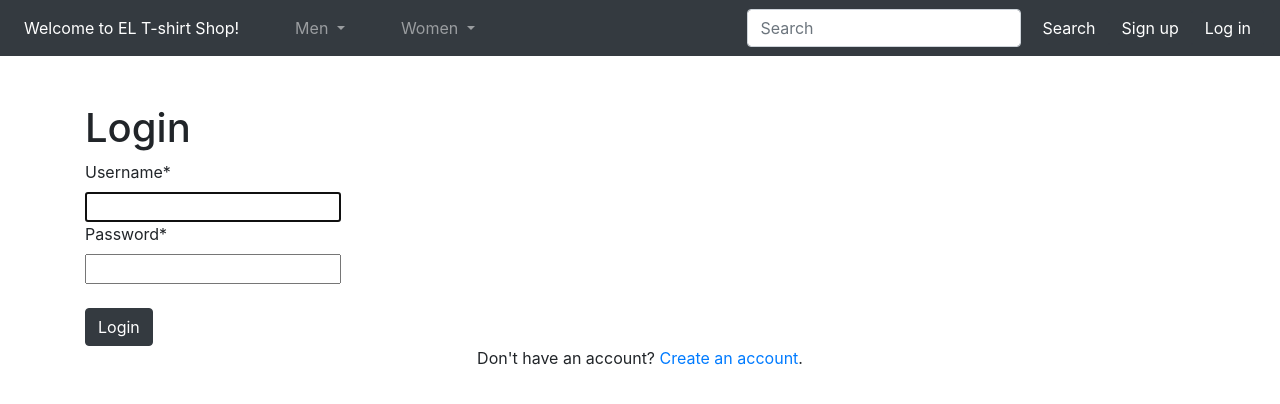
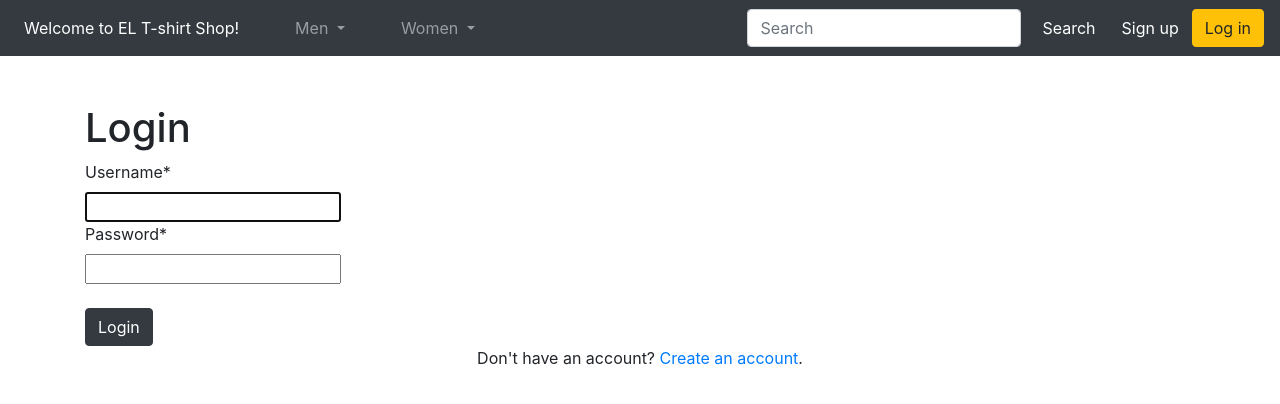
Before and after one commit to EAGULE999/ELT-shirt-project, a Django app: page /login in a window 1280 px wide. Shown: the top 404 px of the page. Run offline with Django 3.2, Linux system fonts and the light colour scheme; data comes from the database, SQL or seed files in the repository; some libraries are stand-ins or nearby versions.

Commit message:
Login/Register buttons

```diff
--- a/templates/shop/base.html
+++ b/templates/shop/base.html
@@ -55,8 +55,8 @@
         </form>
 
     </div>
-    <button class="btn btn-dark" href="{% url 'register' %}">Sign up</a>
-    <button class="btn btn-dark" href="{% url 'login' %}">Log in</a>
+     <a <button class="btn btn-dark" href="{% url 'login' %}">Sign up</button> </a>
+     <a <button class="btn btn-warning" href="{% url 'register' %}">Log in</button> </a>
 
 </nav>
 </body>
```
